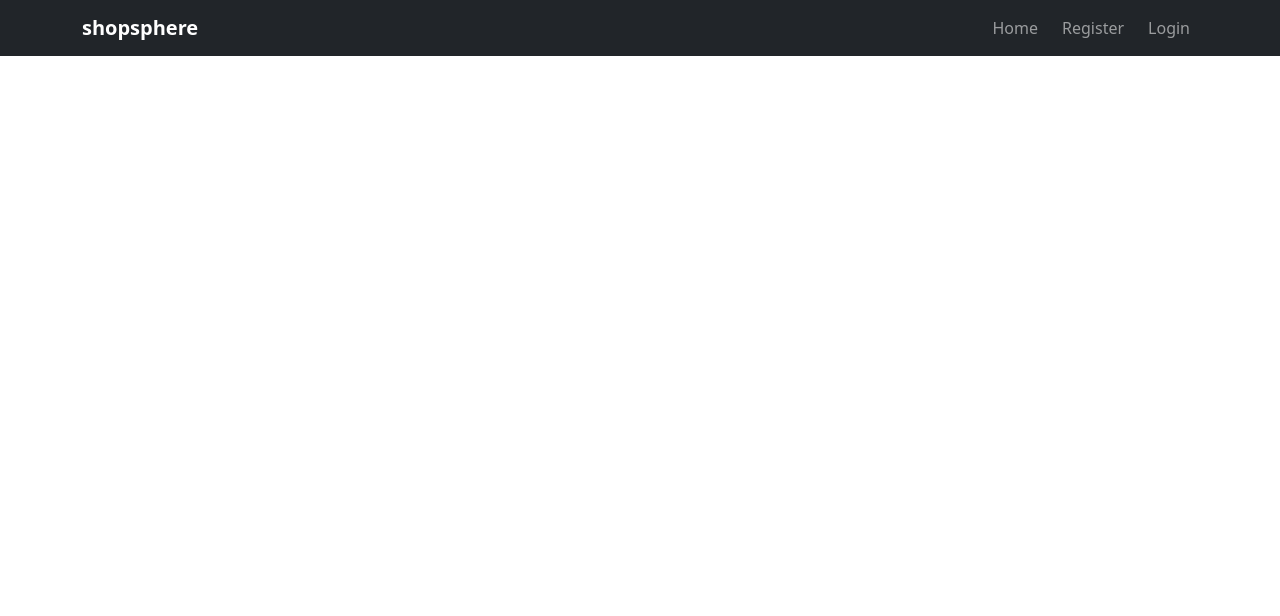
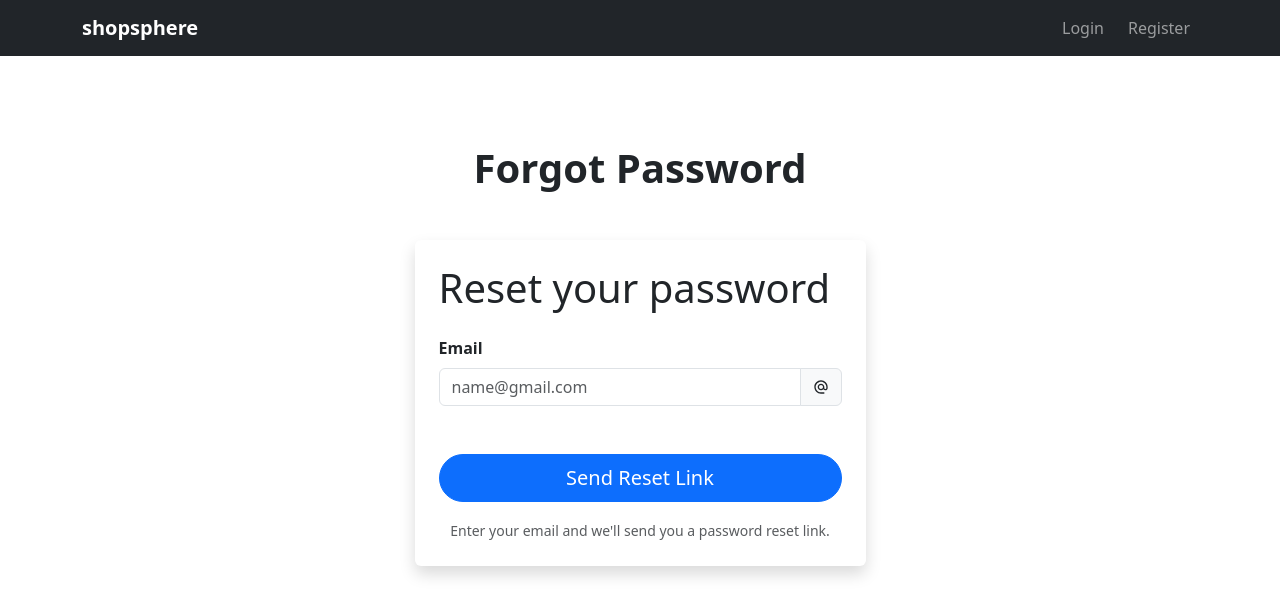
Before and after one commit to marwa678-rg/E-Commerce-FE, a React (Vite) app: page /forgotPassword in a window 1280 px wide. Shown: the top 616 px of the page. Built offline with nearby package versions, Linux system fonts and the light colour scheme; no server answers.

Commit message:
Add Redux authentication and dynamic navbar

```diff
--- a/src/App.jsx
+++ b/src/App.jsx
@@ -6,8 +6,34 @@ import { Login } from "./Pages/Login/Login";
 import { Toaster } from "react-hot-toast";
 import { PublicNavbar } from "./Components/PublicNavbar/PublicNavbar";
 import { VerifyOtp } from "./Pages/Verify-OTP/VerifyOtp";
+import { ForgotPassword } from "./Pages/ForgotPassword/ForgotPassword";
+import { ResetPassword } from "./Pages/ResetPassword/ResetPassword";
+import { api } from "./API/api";
+import { useEffect } from "react";
+import { useDispatch } from "react-redux";
+import { handleError } from "./utils/errorHandler";
+import { loginSuccess } from "./store/Slices/UserSlice";
 
 function App() {
+  //Token
+  const token = localStorage.getItem("token");
+  //Dispatch
+  const dispatch = useDispatch();
+  useEffect(() => {
+    async function validateToken() {
+      if (!token) return;
+      try {
+        const response = await api.get("/auth/myInfo");
+        dispatch(loginSuccess(response.data?.user || response.data));
+      } catch (error) {
+        handleError(error);
+        localStorage.removeItem("token");
+      }
+    }
+
+    validateToken();
+  }, [dispatch, token]);
+
   return (
     <>
       <Toaster position="top-left" />
@@ -18,6 +44,8 @@ function App() {
         <Route path="/register" element={<Register />} />
         <Route path="/verify-otp" element={<VerifyOtp />} />
         <Route path="/login" element={<Login />} />
+        <Route path="/forgotPassword" element={<ForgotPassword />} />
+        <Route path="/resetPassword/:token" element={<ResetPassword />} />
       </Routes>
     </>
   );
--- a/src/Components/PublicNavbar/PublicNavbar.jsx
+++ b/src/Components/PublicNavbar/PublicNavbar.jsx
@@ -1,7 +1,26 @@
 import { Container, Nav, Navbar } from "react-bootstrap";
-import { Link } from "react-router-dom";
+import { useDispatch, useSelector } from "react-redux";
+import { Link, useNavigate } from "react-router-dom";
+import { logout } from "../../store/Slices/UserSlice";
 
 export const PublicNavbar = () => {
+//User States
+const isLoggedIn = useSelector((state)=> state.user.isLoggedIn)
+const user = useSelector((state)=>state.user.user)
+//Dispatch
+const dispatch = useDispatch();
+//navigation
+const navigate = useNavigate();
+
+//______________________Handlers_____________//
+ function handleLogout(){
+localStorage.removeItem("token")
+
+dispatch(logout())
+navigate("/login")
+ }
+
+
   return (
     <div>
       <Navbar bg="dark" expand="lg" fixed="top" variant="dark">
@@ -14,17 +33,32 @@ export const PublicNavbar = () => {
           <Navbar.Toggle aria-controls="public-navbar" />
           <Navbar.Collapse id="public-navbar" className="justify-content-end">
             <Nav className="align-items-center gap-2">
-              <Nav.Link href="Home" className="nav-link">
-                Home
+
+
+             {isLoggedIn ? (
+              <>
+              <Navbar.Text>
+                Welcome {user?.name}
+              </Navbar.Text>
+
+              <Nav.Link onClick={handleLogout}>
+                Logout
               </Nav.Link>
 
-              <Nav.Link href="register" className="nav-link">
-                Register
-              </Nav.Link>
+              </>
+             ) : (
+              <>
+               <Nav.Link as={Link} to="/login">
+      Login
+    </Nav.Link>
 
-              <Nav.Link href="login" className="nav-link">
-                Login
-              </Nav.Link>
+    <Nav.Link as={Link} to="/register">
+      Register
+    </Nav.Link>
+              </>
+             )}
+
+
             </Nav>
           </Navbar.Collapse>
         </Container>
--- /dev/null
+++ b/src/Pages/ForgotPassword/ForgotPassword.jsx
@@ -0,0 +1,76 @@
+import { useRef } from "react";
+import { Button, Col, Container, Form, InputGroup, Row } from "react-bootstrap";
+import toast from "react-hot-toast";
+import { MdAlternateEmail } from "react-icons/md";
+import { handleError } from "../../utils/errorHandler";
+import { api } from "../../API/api";
+
+export const ForgotPassword = () => {
+  //Refs
+  const emailRef = useRef(null);
+
+  //___________________Handlers_____________//
+  async function handleSubmit(e) {
+    e.preventDefault();
+
+    //Data
+    const email = emailRef.current.value;
+    if (!email) {
+      toast.error("Please enter your email");
+      return;
+    }
+    try {
+      //Call api => auth/forgotPassword
+      const response = await api.post("/auth/forgotPassword", { email });
+
+      toast.success(response.data?.message);
+    } catch (error) {
+      handleError(error);
+    }
+  }
+
+  return (
+    <>
+      <Container fluid="md" className="mt-5  pt-5">
+        <h1 className="fw-bold m-5 text-center">Forgot Password</h1>
+        <Row className="justify-content-center align-items-center h-100">
+          <Col sm={10} md={8} lg={5}>
+            <div className="shadow rounded p-4 bg-white">
+              <h1>Reset your password</h1>
+              <Form onSubmit={handleSubmit}>
+                <Form.Group className="mt-4">
+                  <Form.Label className="fw-bold">Email</Form.Label>
+                  <InputGroup>
+                    <Form.Control
+                      type="email"
+                      placeholder="name@gmail.com"
+                      ref={emailRef}
+                    />
+                    <InputGroup.Text>
+                      <MdAlternateEmail />
+                    </InputGroup.Text>
+                  </InputGroup>
+                </Form.Group>
+                <div className="d-flex mt-5 justify-content-center">
+                  <Button
+                    type="submit"
+                    variant="primary"
+                    size="lg"
+                    className="w-100 rounded-pill"
+                  >
+                    Send Reset Link
+                  </Button>
+                </div>
+                <div className="text-center mt-3">
+                  <small className="text-muted">
+                    Enter your email and we'll send you a password reset link.
+                  </small>
+                </div>
+              </Form>
+            </div>
+          </Col>
+        </Row>
+      </Container>
+    </>
+  );
+};
--- a/src/Pages/Home/Home.jsx
+++ b/src/Pages/Home/Home.jsx
@@ -1,7 +1,18 @@
-import React from 'react'
+import { useSelector } from "react-redux";
 
 export default function Home() {
-  return (
-    <div>Home</div>
-  )
+  const user = useSelector((state) => state.user.user);
+
+  console.log(user);
+
+  return <div>
+ <h1>Home</h1>
+
+      <h2>
+        Welcome {user?.name}
+      </h2>
+
+
+
+  </div>;
 }
--- a/src/Pages/Login/Login.jsx
+++ b/src/Pages/Login/Login.jsx
@@ -6,6 +6,8 @@ import { Link, useNavigate } from "react-router-dom";
 import { handleError } from "../../utils/errorHandler";
 import { api } from "../../API/api";
 import toast from "react-hot-toast";
+import { useDispatch } from "react-redux";
+import { loginSuccess } from "../../store/Slices/UserSlice";
 
 export function Login() {
   //States
@@ -18,6 +20,9 @@ export function Login() {
   //Refs
   const emailRef = useRef(null);
   const passwordRef = useRef(null);
+
+  //Dispatch
+  const dispatch = useDispatch();
 
   //_____________Handlers_______________//
 
@@ -40,7 +45,7 @@ export function Login() {
       localStorage.setItem("token", response.data.token);
 
       //update user in Redux
-
+      dispatch(loginSuccess(response.data.user));
       //navigate
       navigate("/");
     } catch (error) {
@@ -95,17 +100,15 @@ export function Login() {
                   size="lg"
                   type="submit"
                   className="w-100 rounded-pill"
-                  disapbled={loading}
+                  disabled={loading}
                 >
                   {loading ? "Logging in ... " : "Login"}
                 </Button>
               </div>
             </Form>
             {/* Forgot-Password */}
-      <div className='text-center mt-3'>
-              <small className='text-muted'>
-                Forgot your password ?{" "}
-              </small>
+            <div className="text-center mt-3">
+              <small className="text-muted">Forgot your password ? </small>
               <span
                 style={{
                   color: "#7c3aed",
@@ -116,26 +119,20 @@ export function Login() {
               >
                 Forgot-Password
               </span>
-
             </div>
 
             <div className="text-center mt-3">
               <small className="text-muted">
                 Don’t have an account?{" "}
-    <Link to="/register" style={{ color: "#7c3aed", fontWeight: 600 }}>
+                <Link
+                  to="/register"
+                  style={{ color: "#7c3aed", fontWeight: 600 }}
+                >
                   Sign up
                 </Link>
               </small>
             </div>
-
-
-
-
           </div>
-
-
-
-
         </Row>
       </Container>
     </>
--- /dev/null
+++ b/src/Pages/ResetPassword/ResetPassword.jsx
@@ -0,0 +1,104 @@
+import { Button, Col, Container, Form, InputGroup, Row } from "react-bootstrap";
+import { useNavigate, useParams } from "react-router-dom";
+import { handleError } from "../../utils/errorHandler";
+import { useEffect, useRef, useState } from "react";
+import { FaEye, FaEyeSlash } from "react-icons/fa";
+import { api } from "../../API/api";
+import toast from "react-hot-toast";
+
+export const ResetPassword = () => {
+  //States
+  const [showPass, setShowPass] = useState(false);
+
+  //navigate
+  const navigate = useNavigate();
+
+  //get Token from params
+  const { token } = useParams();
+
+  //check Token
+  useEffect(() => {
+    if (!token) {
+      toast.error("Invalid Reset Link");
+      //navigate
+      navigate("/register");
+      return;
+    }
+  }, [token, navigate]);
+
+  //Refs
+  const passwordRef = useRef(null);
+
+  //____________Handlers___________________//
+  async function handleSubmit(e) {
+    e.preventDefault();
+
+    const newPassword = passwordRef.current.value;
+
+    if (!newPassword) {
+      toast.error("Please enter password");
+      return;
+    }
+    //data
+    const data = {
+      token,
+      newPassword,
+    };
+
+    try {
+      //Call Api =>  auth/resetPassword
+      const response = await api.post("/auth/resetPassword", data);
+
+      toast.success(response.data?.message);
+
+      //navigate
+      navigate("/login");
+    } catch (error) {
+      handleError(error);
+    }
+  }
+
+  return (
+    <>
+      <Container fluid="md" className="mt-5  pt-5">
+        <Row className="justify-content-center align-items-center h-100">
+          <Col sm={10} md={8} lg={5}>
+            <div className="shadow rounded p-4 bg-white">
+              <h2 className="text-center mb-4">Create New Password</h2>
+
+              <Form onSubmit={handleSubmit}>
+                <Form.Group className="mt-4">
+                  <Form.Label className="fw-bold">Password</Form.Label>
+                  <InputGroup>
+                    <Form.Control
+                      type={showPass ? "text" : "password"}
+                      placeholder="password"
+                      ref={passwordRef}
+                    />
+                    <InputGroup.Text
+                      onClick={() => {
+                        setShowPass(!showPass);
+                      }}
+                    >
+                      {showPass ? <FaEye /> : <FaEyeSlash />}
+                    </InputGroup.Text>
+                  </InputGroup>
+                </Form.Group>
+                <div className="d-flex mt-5 justify-content-center">
+                  <Button
+                    type="submit"
+                    variant="primary"
+                    size="lg"
+                    className="w-100 rounded-pill"
+                  >
+                    Reset Password
+                  </Button>
+                </div>
+              </Form>
+            </div>
+          </Col>
+        </Row>
+      </Container>
+    </>
+  );
+};
--- /dev/null
+++ b/src/store/Slices/UserSlice.js
@@ -0,0 +1,25 @@
+import { createSlice } from "@reduxjs/toolkit";
+
+//create user slice
+const userSlice = createSlice({
+  name: "user",
+  initialState: {
+    isLoggedIn: false,
+    user: null,
+  },
+  reducers: {
+    loginSuccess: (state, action) => {
+      state.isLoggedIn = true;
+      state.user = action.payload;
+    },
+
+    logout: (state) => {
+      state.isLoggedIn = false;
+      state.user = null;
+    },
+  },
+});
+
+export const { loginSuccess, logout } = userSlice.actions;
+
+export default userSlice.reducer;
--- a/src/store/store.js
+++ b/src/store/store.js
@@ -1,6 +1,8 @@
 import { configureStore } from "@reduxjs/toolkit";
-
+import userReducer from "./slices/userSlice";
 
 export const store = configureStore({
-  reducer :{},
+  reducer :{
+    user:userReducer,
+  },
 });
```
Lines whose indentation alone changed are shown as unchanged.
